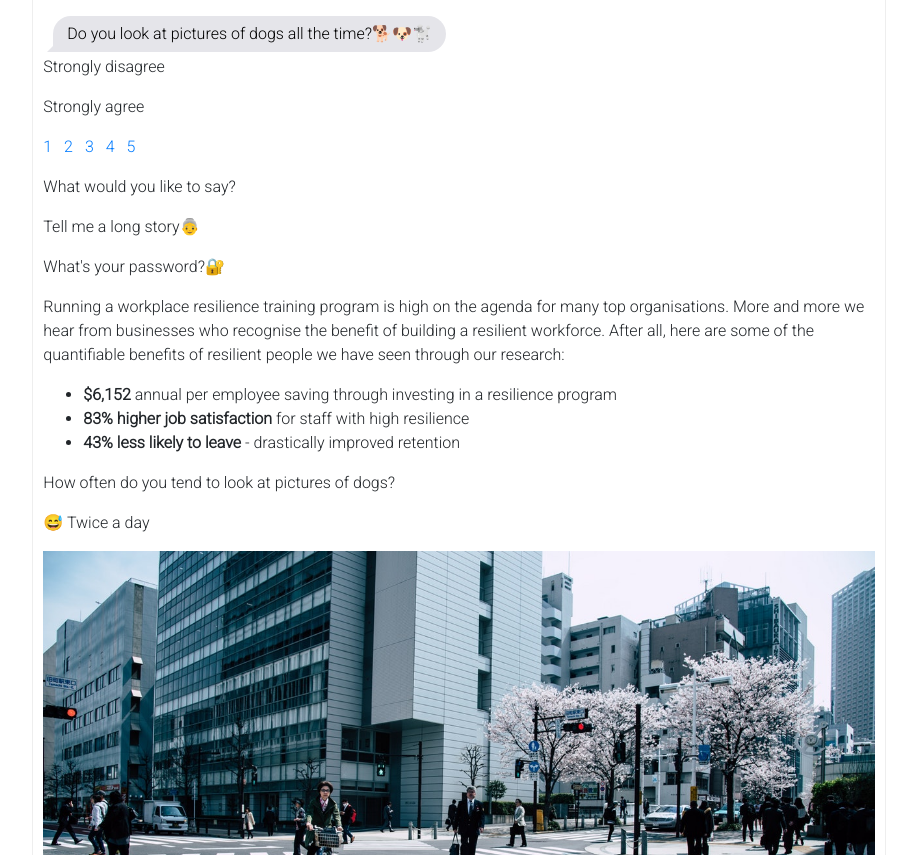
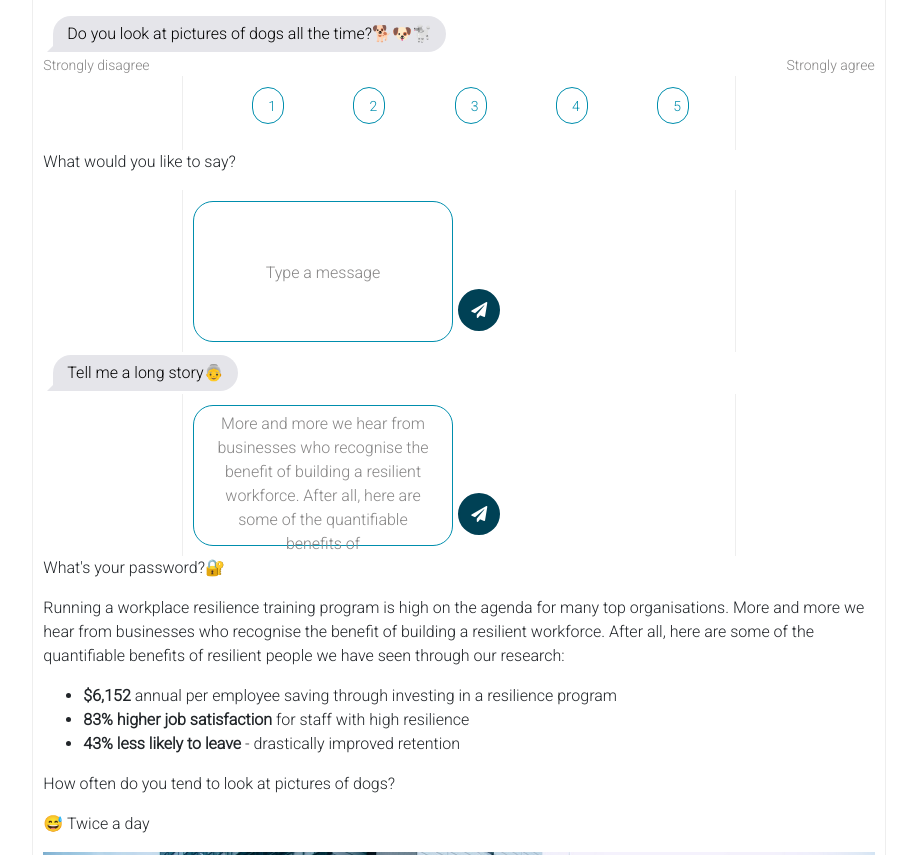
Before and after one commit to ImBlakeDoyle/Bootstrap_grid, a plain HTML site: page index.html in a window 1280 px wide. Shown: the part 2811-3666 px from the top of the page, without its empty margins (181-1098 px from the left). Drawn offline with nearby package versions, Linux system fonts and the light colour scheme.

Commit message:
push for mike
Co-authored-by: Mike <mikemgmcc@gmail.com>

```diff
--- a/index.html
+++ b/index.html
@@ -196,37 +196,65 @@
       </div>
     </div>
 
-    <div>
+    <div class="answer">
       <p>Strongly disagree</p>
-    </div>
-    <div>
       <p>Strongly agree</p>
     </div>
-    <div>
-      <ul class="list-inline">
-        <li class="list-inline-item"><a href="#">1</a></li>
-        <li class="list-inline-item"><a href="#">2</a></li>
-        <li class="list-inline-item"><a href="#">3</a></li>
-        <li class="list-inline-item"><a href="#">4</a></li>
-        <li class="list-inline-item"><a href="#">5</a></li>
-      </ul>
-    </div>
-  </div>
+    <div class="input-box category_single_choice">
+        <div class="input-box-center">
+          <div class="message message-input message-user">
+            <div class="message-inner">
+              <div class="options">
+                <ul class="options-list">
+                  <li><div class="message-option" id="numbers">1</div></li>
+                  <li><div class="message-option" id="numbers">2</div></li>
+                  <li><div class="message-option" id="numbers">3</div></li>
+                  <li><div class="message-option" id="numbers">4</div></li>
+                  <li><div class="message-option" id="numbers">5</div></li>
+                </ul>
+              </div>
+            </div>
+          </div>
+        </div>
+      </div>
 
   <div>
     <div>
       <p id="grey-text">What would you like to say?</p>
     </div>
-    <div>
-      <!-- Insert textbox here -->
-      <!-- Insert submit button here -->
+    <div class="input-box category_single_choice">
+      <div class="input-box-center">
+        <div class="message message-input message-user">
+          <div class="message-inner">
+            <div class="options" id="textmsg2">
+              <div class="message-option" id="textanswer">Type a message</div>
+              <i class="fas fa-paper-plane" id="send"></i>
+            </div>
+          </div>
+        </div>
+      </div>
+  </div>
+  </div>
+
+  <div class="message message-agent message-standard animated fadeIn message-old" id="msg-6aa2">
+    <div class="message-inner">
+      Tell me a long story👵
     </div>
   </div>
+  <div class="input-box category_single_choice">
+      <div class="input-box-center">
+        <div class="message message-input message-user">
+          <div class="message-inner">
+            <div class="options" id="textmsg2">
+              <div class="message-option" id="textanswer">More and more we hear from businesses who recognise the benefit of building a resilient workforce. After all, here are some of the quantifiable benefits of</div>
+              <i class="fas fa-paper-plane" id="send"></i>
+            </div>
+          </div>
+        </div>
+      </div>
+  </div>
 
-  <div>
-    <div>
-      <p id="grey-text">Tell me a long story👵</p>
-    </div>
+
     <div>
       <!-- Growing textbox here -->
       <!-- Submit button -->
--- a/main.css
+++ b/main.css
@@ -135,7 +135,49 @@ width: 342px;
 color: #005971;
 margin: 1rem;
 }
+#send{
+  color: white;
+  border: 2px solid #004155;
+  border-radius: 50%;
+  background-color: #004155;
+  padding: .7rem;
+  align-self: flex-end;
+  margin-left: 0;
+  align-self: flex-end;
+  margin-left: 0;
+}
 
+.options-list{
+    display: flex;
+    justify-content: space-evenly;
+    padding: 0;
+}
+
+#numbers{
+  width: 55.31px;
+  height: 37px;
+}
+
+.answer{
+  display: flex;
+  justify-content: space-between;
+
+}
+.answer p {
+  margin-bottom: 0;
+  font-size: 14px;
+  color: rgb(134, 133, 133)
+}
+#textmsg2{
+  display: flex;
+}
+#textanswer{
+  width: 298px;
+  height: 141px;
+  font-size: 16px;
+  color: rgb(134, 133, 133)
+
+}
 
 
 /* *************************************************************************** */
```
